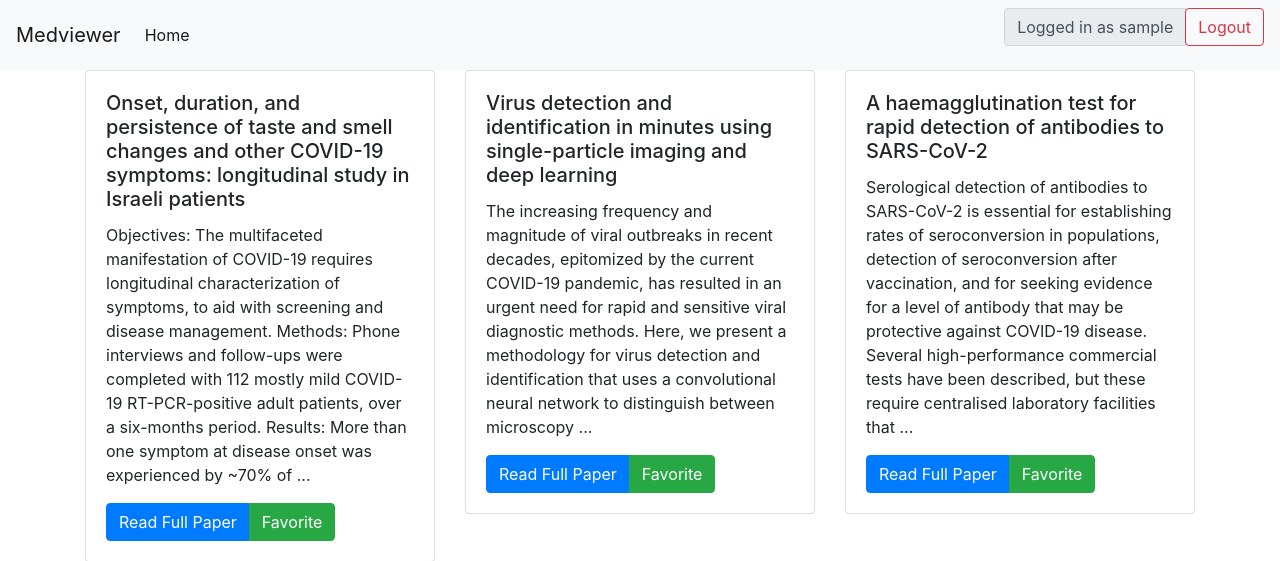
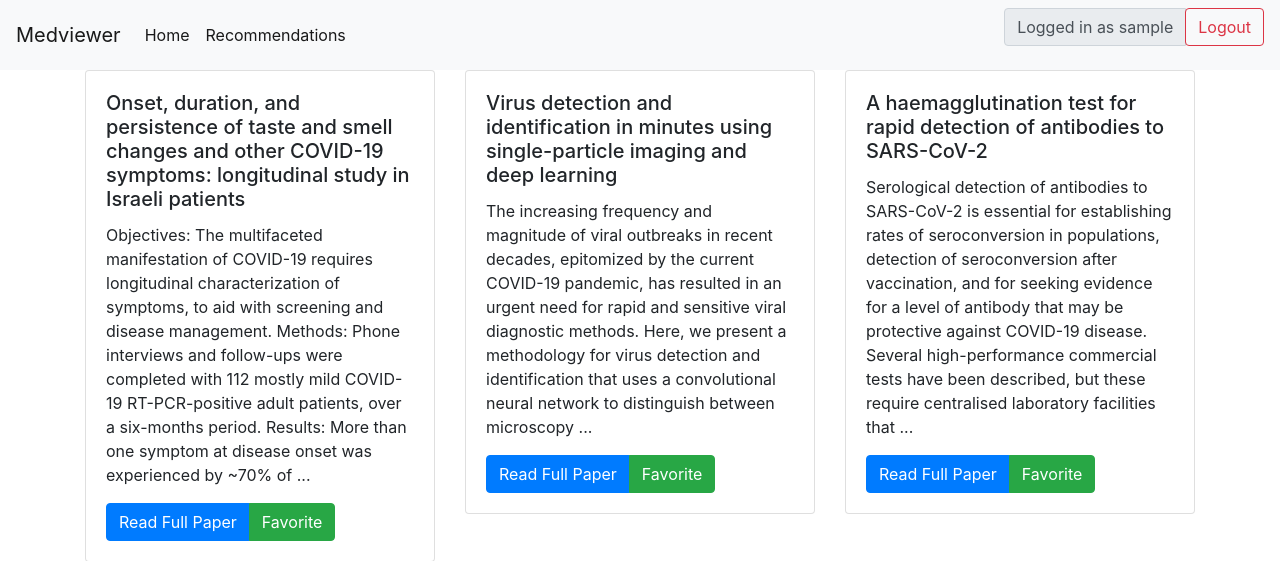
Before and after one commit to Innoviox/med-viewer, a Flask app: page / in a window 1280 px wide. Shown: the top 561 px of the page. Run offline with Flask 2, Linux system fonts and the light colour scheme; the visitor is signed in with stand-in values (Sample User, id 1); parts of the project's set-up code (start-up, migrations or seed data) failed here and were passed over; some libraries are stand-ins or nearby versions.

Commit message:
Added rec link

```diff
--- a/frontend/templates/index.html
+++ b/frontend/templates/index.html
@@ -16,7 +16,10 @@
     <div class="collapse navbar-collapse" id="navbarSupportedContent">
         <ul class="navbar-nav mr-auto">
             <li class="nav-item active">
-                <a class="nav-link" href="#">Home <span class="sr-only">(current)</span></a>
+                <a class="nav-link" href="/">Home <span class="sr-only">(current)</span></a>
+            </li>
+            <li class="nav-item active">
+                <a class="nav-link" href="/recommended">Recommendations <span class="sr-only">(current)</span></a>
             </li>
         </ul>
 
--- a/frontend/templates/recommendations.html
+++ b/frontend/templates/recommendations.html
@@ -16,7 +16,10 @@
     <div class="collapse navbar-collapse" id="navbarSupportedContent">
         <ul class="navbar-nav mr-auto">
             <li class="nav-item active">
-                <a class="nav-link" href="#">Home <span class="sr-only">(current)</span></a>
+                <a class="nav-link" href="/">Home <span class="sr-only">(current)</span></a>
+            </li>
+            <li class="nav-item active">
+                <a class="nav-link" href="/recommended">Recommendations <span class="sr-only">(current)</span></a>
             </li>
         </ul>
 
```
